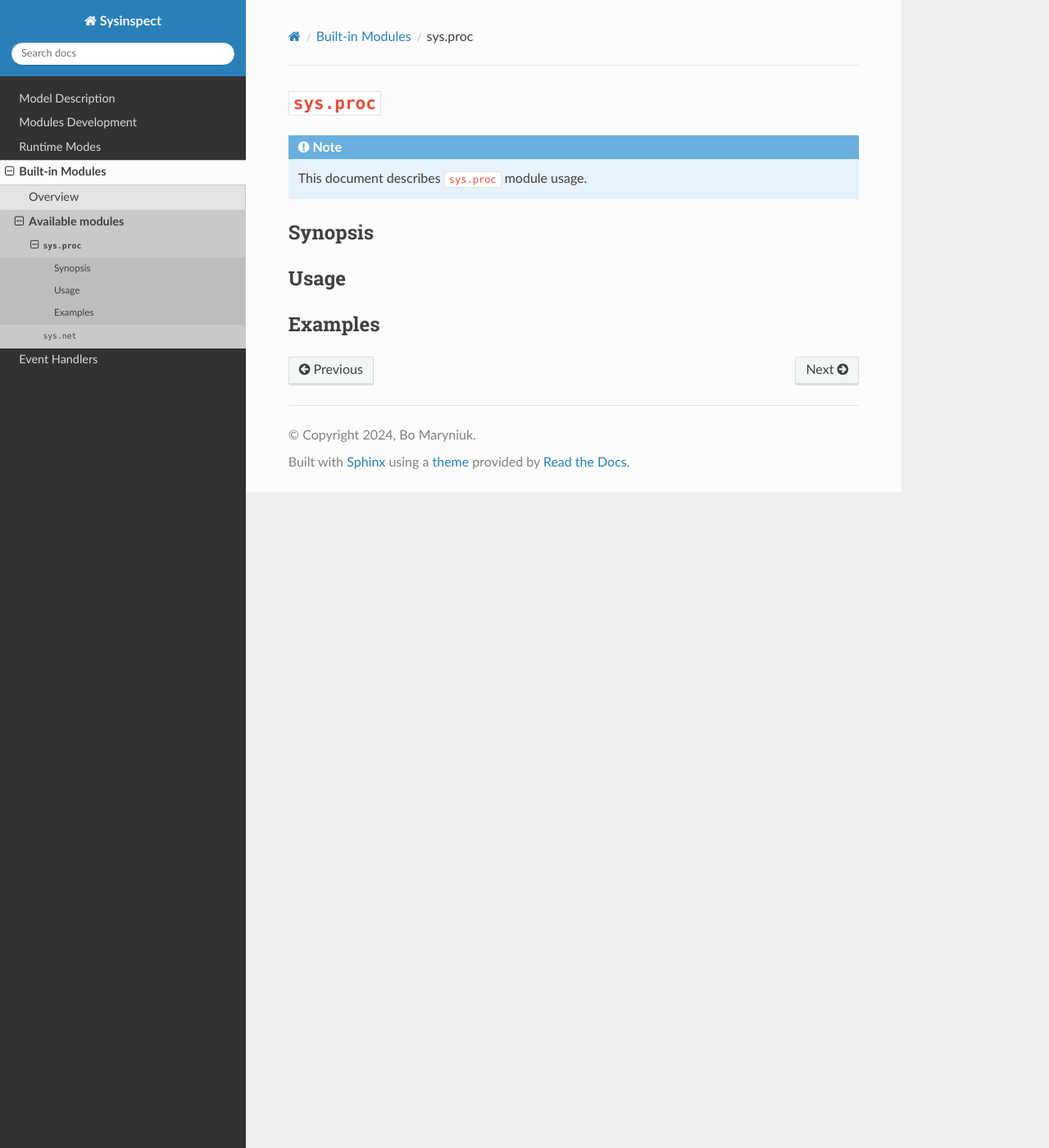
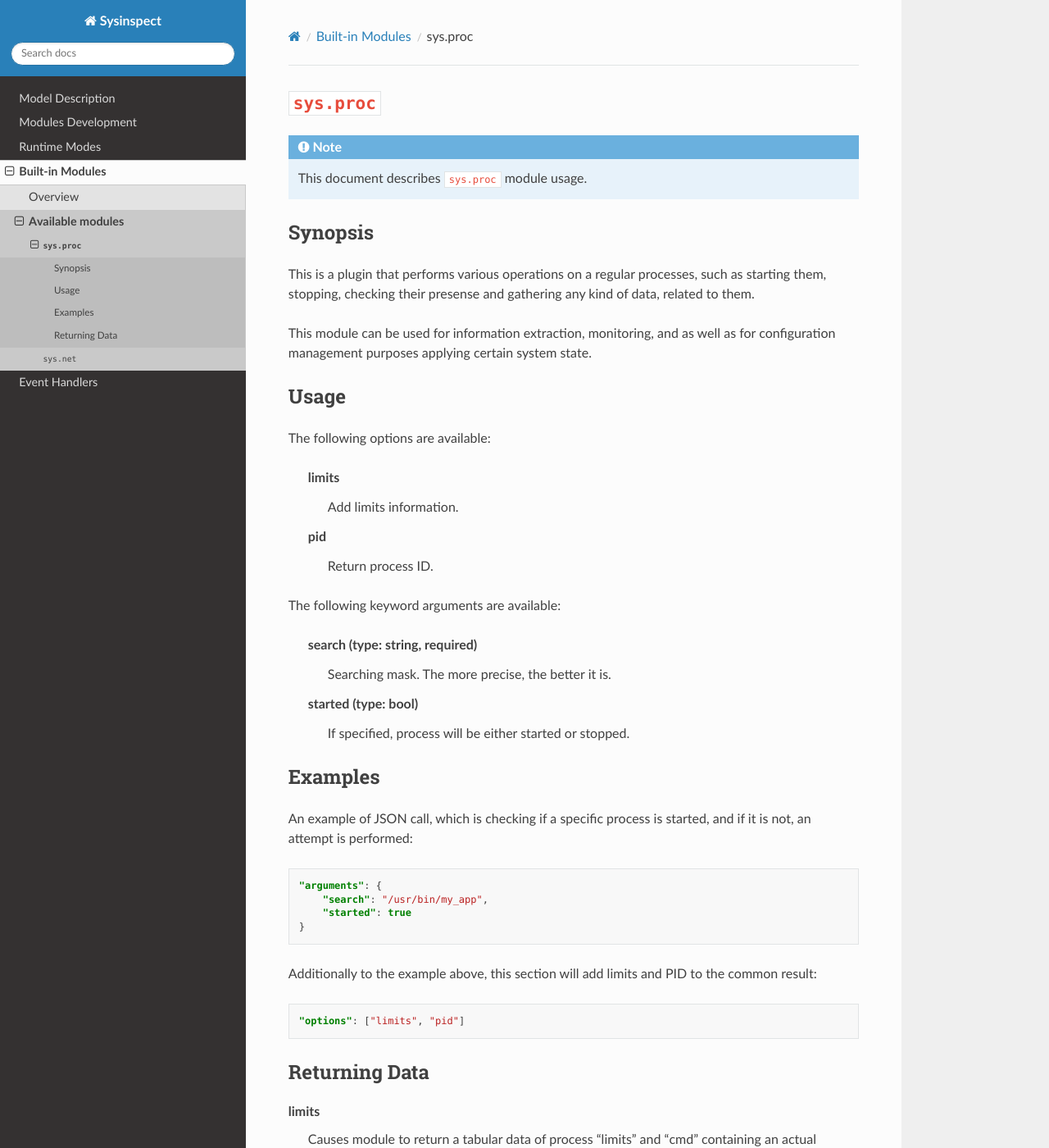
Before and after one commit to tinythings/sysinspect, a Sphinx documentation site: the page built from docs/moddescr/sys_proc.rst, in a window 1280 px wide and 1400 px high. Shown: the whole window at 82% size. Built offline with Sphinx 7.4.7 and the Read the Docs theme 3.1.0, drawn with Linux system fonts in a browser that asks for light colours; some of the changed text lies outside the part shown.

Commit message:
Add sys.proc documentation

```diff
--- a/docs/moddescr/sys_proc.rst
+++ b/docs/moddescr/sys_proc.rst
@@ -8,8 +8,78 @@
 Synopsis
 --------
 
+This is a plugin that performs various operations on a regular processes, such as
+starting them, stopping, checking their presense and gathering any kind of data,
+related to them.
+
+This module can be used for information extraction, monitoring, and as well as for
+configuration management purposes applying certain system state.
+
 Usage
 -----
 
+The following options are available:
+
+  limits
+    Add limits information.
+
+  pid
+    Return process ID.
+
+The following keyword arguments are available:
+
+  search (type: string, required)
+    Searching mask. The more precise, the better it is.
+
+  started (type: bool)
+    If specified, process will be either started or stopped.
+
+
+
 Examples
 --------
+
+An example of JSON call, which is checking if a specific process is started,
+and if it is not, an attempt is performed:
+
+.. code-block:: json
+
+    "arguments": {
+        "search": "/usr/bin/my_app",
+        "started": true
+    }
+
+
+Additionally to the example above, this section will add limits and PID to the common result:
+
+.. code-block:: json
+
+    "options": ["limits", "pid"]
+
+
+Returning Data
+--------------
+
+limits
+    Causes module to return a tabular data of process "limits" and "cmd" containing an actual command line. Example:
+
+.. code-block:: json
+
+  {
+    "limits": [
+        ["attribute", "soft", "hard", "units"],
+        ["cpu time", -1, -1, "seconds"],
+        ["processes", 126599, 126599, "processes"],
+        ["open files", 1024, 524288, "files"],
+      ],
+    "cmd": "/usr/bin/my_app"
+  },
+
+pid
+    Returns key/value of PID and its number. Example:
+
+.. code-block:: json
+
+  {
+    "pid": 14056,
+  }
```
